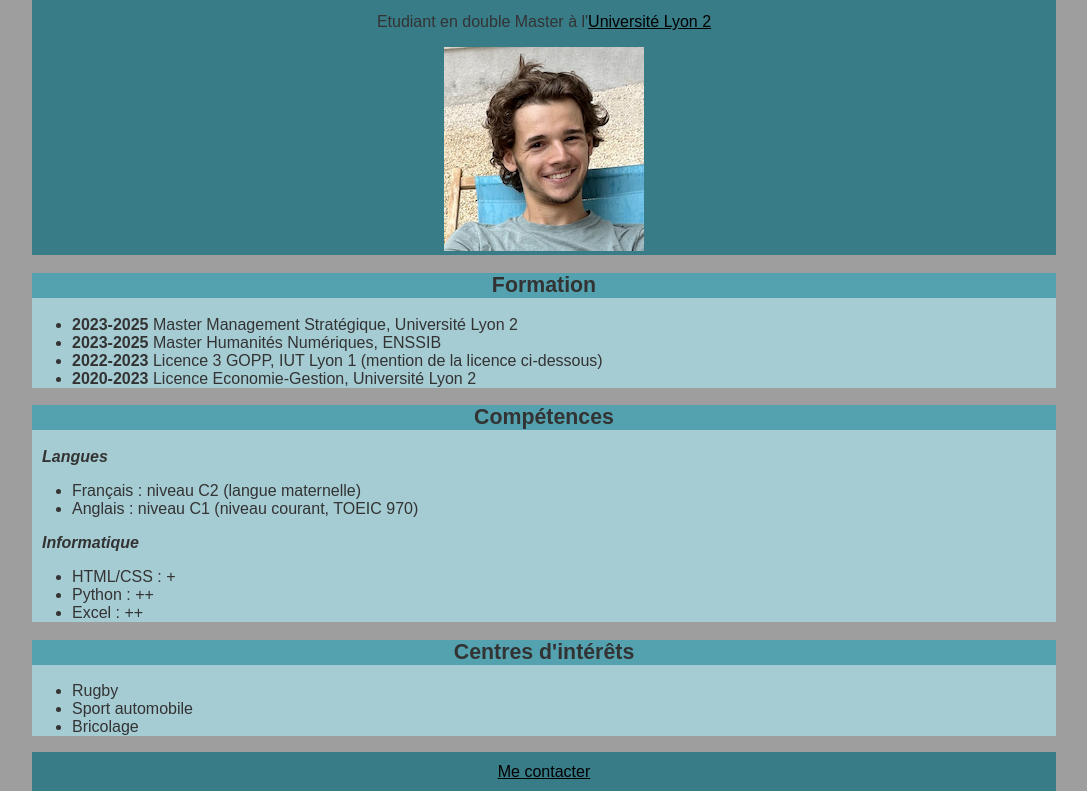
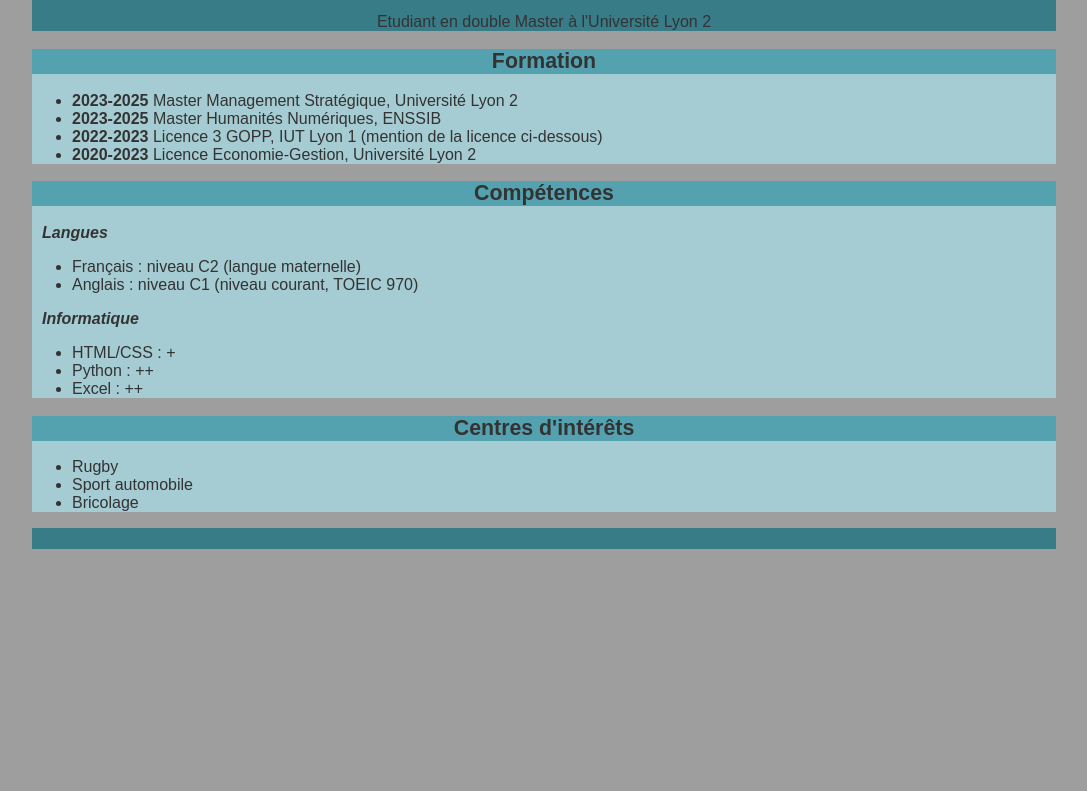
Before and after one commit to romain-delbec/online-resume, a plain HTML site: page index.html in a window 1280 px wide. Shown: the part 47-838 px from the top of the page, without its empty margins (96-1183 px from the left). After the commit the page ends 800 px from the top, so only its background shows below. Drawn offline with Linux system fonts and the light colour scheme.

Commit message:
Update index.html

```diff
--- a/index.html
+++ b/index.html
@@ -9,8 +9,7 @@
 <body>
     <header>
         <h1>Romain Delbec</h1>
-        <p>Etudiant en double Master à l'<a href="https://www.univ-lyon2.fr/" target="_blank">Université Lyon 2</a></p>
-        <p class="img"><img src="photoProfil.png" alt="Votre nom"></p>
+        <p>Etudiant en double Master à l'Université Lyon 2</p>
     </header>
     <main>
         <section>
@@ -46,7 +45,6 @@
         </section>
     </main>
     <footer>
-        <a href="mailto:romain.delbec@univ-lyon2.fr">Me contacter</a>
     </footer>
 </body>
 </html>
```
